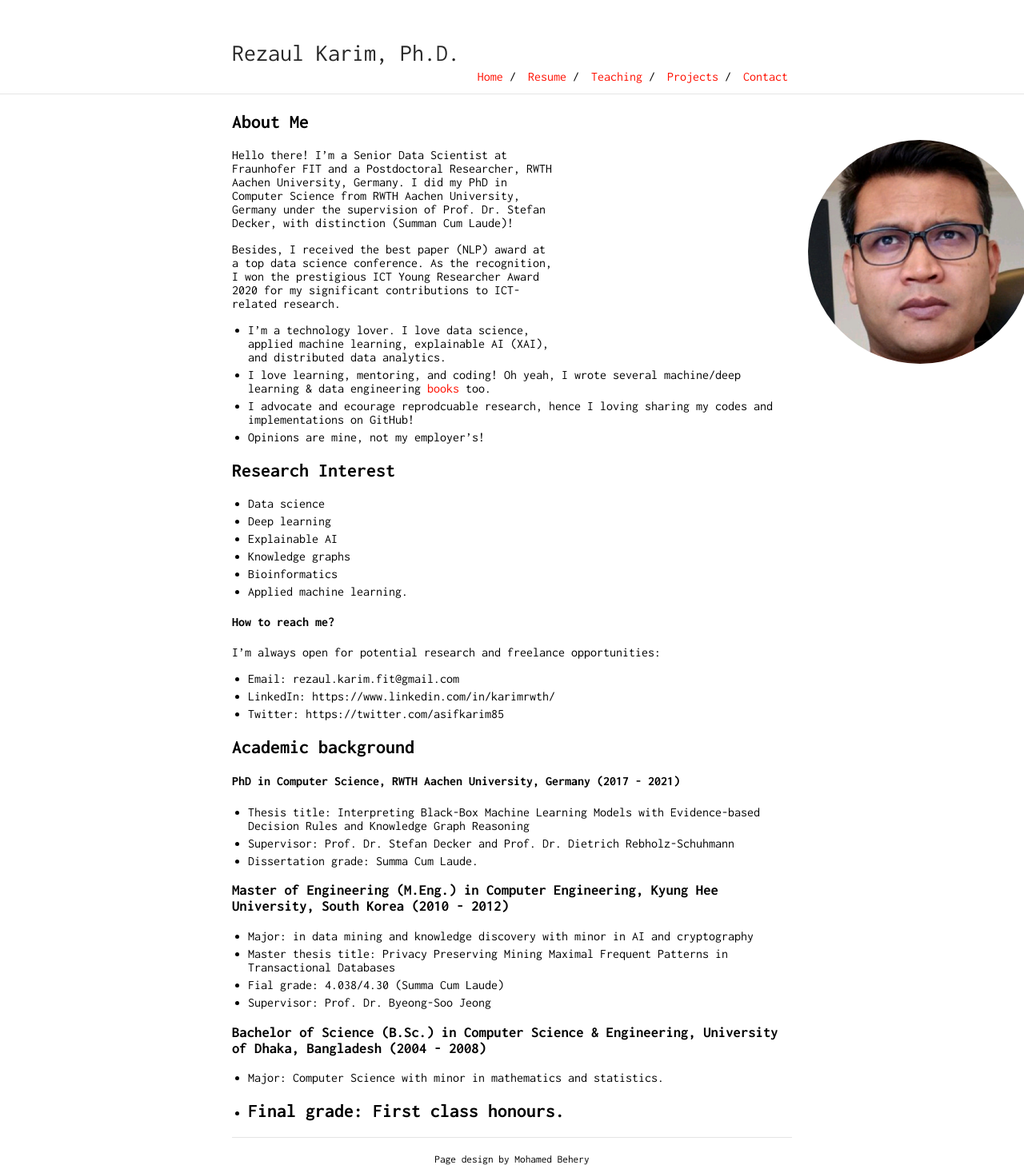
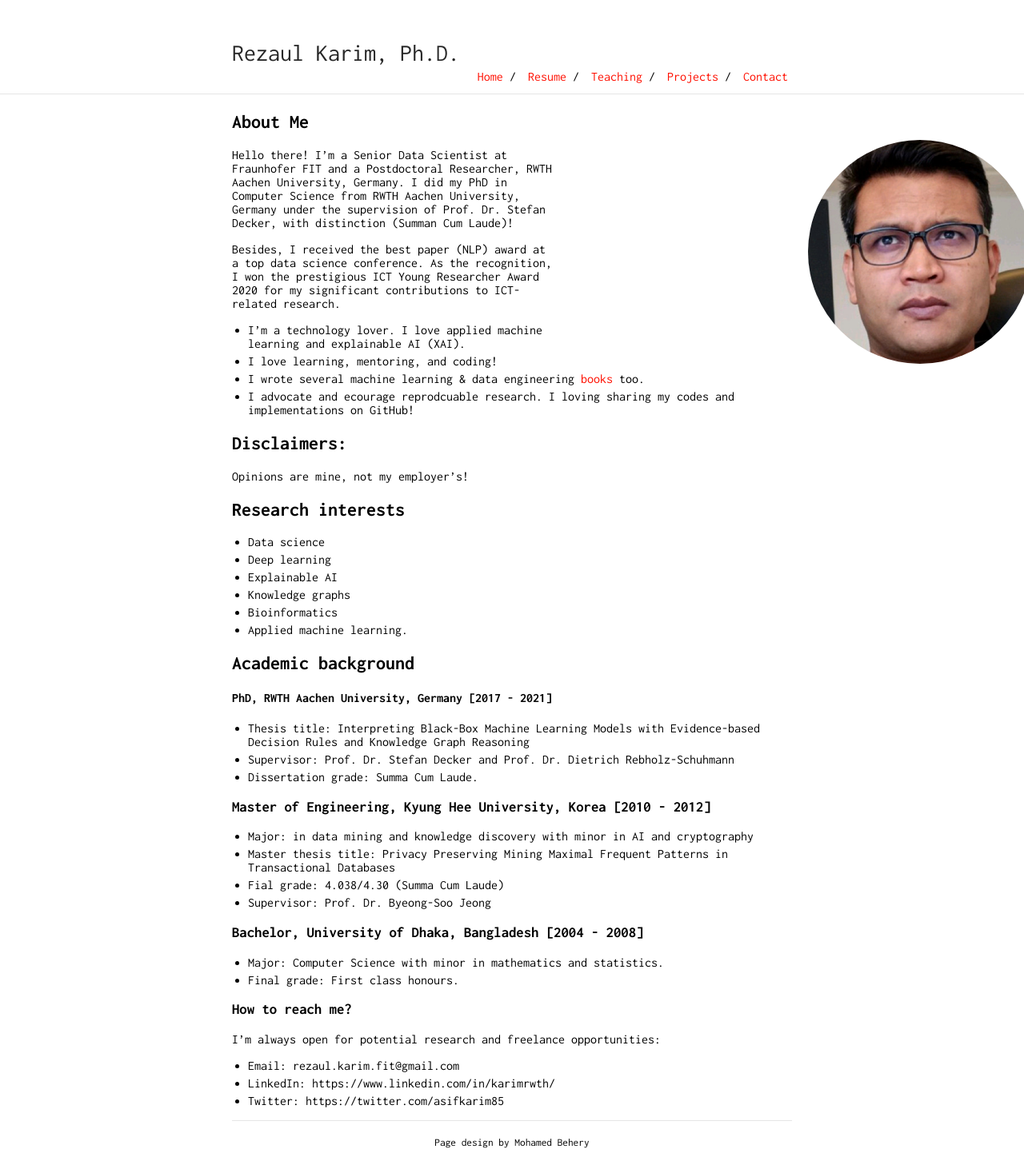
Before and after one commit to rezacsedu/rezacsedu.github.io, a Jekyll site: the page built from index.md, in a window 1280 px wide. Shown: the whole page at 80% size. Built offline with Jekyll 4.4.1, drawn with Linux system fonts in a browser that asks for light colours; our own code applies the rules of GitHub Pages for plain Markdown files; after the commit the page ends 1436 px from its top, so only the background shows below that.

Commit message:
Update index.md

```diff
--- a/index.md
+++ b/index.md
@@ -6,12 +6,15 @@ Hello there! I'm a Senior Data Scientist at Fraunhofer FIT and a Postdoctoral Re
 
 Besides, I received the best paper (NLP) award at a top data science conference. As the recognition, I won the prestigious ICT Young Researcher Award 2020 for my significant contributions to ICT-related research.
 
-- I'm a technology lover. I love data science, applied machine learning, explainable AI (XAI), and distributed data analytics.
-- I love learning, mentoring, and coding! Oh yeah, I wrote several machine/deep learning & data engineering [books](https://www.amazon.com/s?k=Md.+Rezaul+Karim&ref=nb_sb_noss) too.
-- I advocate and ecourage reprodcuable research, hence I loving sharing my codes and implementations on GitHub!
-- Opinions are mine, not my employer's!
+- I'm a technology lover. I love applied machine learning and explainable AI (XAI).
+- I love learning, mentoring, and coding!
+- I wrote several machine learning & data engineering [books](https://www.amazon.com/s?k=Md.+Rezaul+Karim&ref=nb_sb_noss) too.
+- I advocate and ecourage reprodcuable research. I loving sharing my codes and implementations on GitHub!
 
-## Research Interest
+## Disclaimers:
+Opinions are mine, not my employer's!
+
+## Research interests
 
 - Data science
 - Deep learning
@@ -20,27 +23,26 @@ Besides, I received the best paper (NLP) award at a top data science conference.
 - Bioinformatics
 - Applied machine learning.
 
-#### How to reach me?
+## Academic background
+
+#### PhD, RWTH Aachen University, Germany [2017 - 2021]
+- Thesis title: Interpreting Black-Box Machine Learning Models with Evidence-based Decision Rules and Knowledge Graph Reasoning
+- Supervisor: Prof. Dr. Stefan Decker and Prof. Dr. Dietrich Rebholz-Schuhmann
+- Dissertation grade: Summa Cum Laude.
+
+### Master of Engineering, Kyung Hee University, Korea [2010 - 2012]
+- Major: in data mining and knowledge discovery with minor in AI and cryptography
+- Master thesis title: Privacy Preserving Mining Maximal Frequent Patterns in Transactional Databases
+- Fial grade: 4.038/4.30 (Summa Cum Laude)
+- Supervisor: Prof. Dr. Byeong-Soo Jeong
+
+### Bachelor, University of Dhaka, Bangladesh [2004 - 2008]
+- Major: Computer Science with minor in mathematics and statistics.
+- Final grade: First class honours.
+
+### How to reach me?
 I'm always open for potential research and freelance opportunities:
 
 - Email: rezaul.karim.fit@gmail.com
 - LinkedIn: https://www.linkedin.com/in/karimrwth/
 - Twitter: https://twitter.com/asifkarim85
-
-## Academic background
-
-#### PhD in Computer Science, RWTH Aachen University, Germany (2017 - 2021)
-- Thesis title: Interpreting Black-Box Machine Learning Models with Evidence-based Decision Rules and Knowledge Graph Reasoning
-- Supervisor: Prof. Dr. Stefan Decker and Prof. Dr. Dietrich Rebholz-Schuhmann
-- Dissertation grade: Summa Cum Laude.
-
-### Master of Engineering (M.Eng.) in Computer Engineering, Kyung Hee University, South Korea (2010 - 2012)
-- Major: in data mining and knowledge discovery with minor in AI and cryptography
-- Master thesis title: Privacy Preserving Mining Maximal Frequent Patterns in Transactional Databases
-- Fial grade: 4.038/4.30 (Summa Cum Laude)
-- Supervisor: Prof. Dr. Byeong-Soo Jeong
-
-### Bachelor of Science (B.Sc.) in Computer Science & Engineering, University of Dhaka, Bangladesh (2004 - 2008)
-- Major: Computer Science with minor in mathematics and statistics.
-- Final grade: First class honours.
----
```
